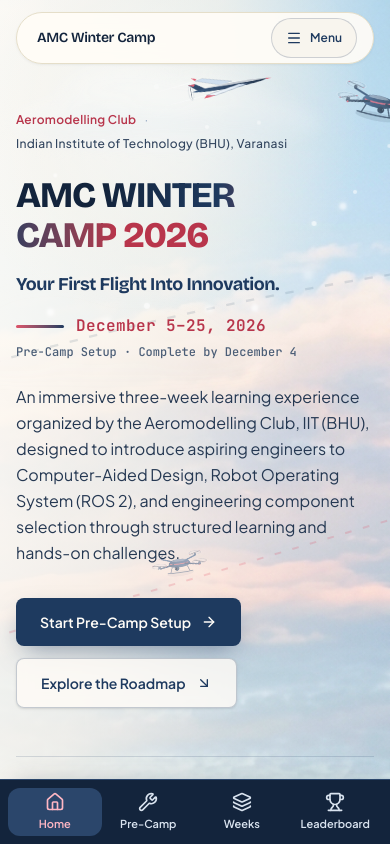
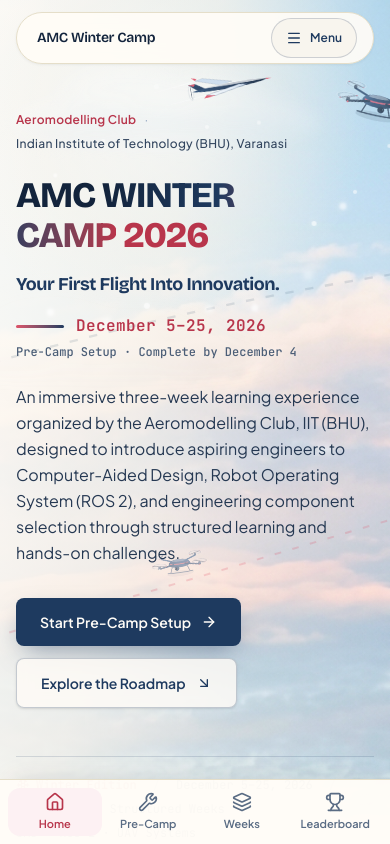
Before and after one commit to CSSIDDHARTH/AMC_winter_camp_website, a React (Vite) app: page / in a window 390 px wide. Shown: the top 844 px of the page. Built offline with nearby package versions, Linux system fonts and the light colour scheme.

Commit message:
Restore clean pearl-white mobile bottom navigation

```diff
--- a/src/components/Sidebar.tsx
+++ b/src/components/Sidebar.tsx
@@ -349,7 +349,7 @@ export function Sidebar({ mobileOpen, onCloseMobile, onToggleMobile }: SidebarPr
       {/* Mobile bottom navigation. Desktop keeps its collapsible left sidebar. */}
       <nav
         aria-label="Mobile bottom navigation"
-        className="fixed inset-x-0 bottom-0 z-40 border-t border-[#2B466B] bg-[#13243C] text-[#FFFCF7] shadow-[0_-8px_28px_-14px_rgba(19,36,60,0.3)] lg:hidden"
+        className="fixed inset-x-0 bottom-0 z-40 border-t border-[#E5DEC9] bg-[#FFFCF7]/98 text-[#13243C] shadow-[0_-8px_28px_-14px_rgba(19,36,60,0.22)] lg:hidden"
         style={{ paddingBottom: 'max(0.5rem, env(safe-area-inset-bottom))' }}
       >
         <div className="mx-auto grid max-w-xl grid-cols-4 items-stretch px-2 pt-2">
@@ -358,8 +358,8 @@ export function Sidebar({ mobileOpen, onCloseMobile, onToggleMobile }: SidebarPr
             end
             onClick={onCloseMobile}
             className={({ isActive }) =>
-              `flex min-h-12 flex-col items-center justify-center gap-1 rounded-xl px-1 text-[11px] font-semibold transition-colors focus-visible:outline-none focus-visible:ring-2 focus-visible:ring-[#FFB7C4] ${
-                isActive ? 'bg-[#2B466B] text-[#FFB7C4]' : 'text-[#D9E3EF] hover:bg-[#1F3857] hover:text-white'
+              `flex min-h-12 flex-col items-center justify-center gap-1 rounded-xl px-1 text-[11px] font-semibold transition-colors focus-visible:outline-none focus-visible:ring-2 focus-visible:ring-[#1E3A5F] ${
+                isActive ? 'bg-[#FDF1F3] text-[#B8354B]' : 'text-[#5A6C84] hover:bg-[#F8F5EE] hover:text-[#13243C]'
               }`
             }
           >
@@ -370,8 +370,8 @@ export function Sidebar({ mobileOpen, onCloseMobile, onToggleMobile }: SidebarPr
             to="/setup"
             onClick={onCloseMobile}
             className={({ isActive }) =>
-              `flex min-h-12 flex-col items-center justify-center gap-1 rounded-xl px-1 text-[11px] font-semibold transition-colors focus-visible:outline-none focus-visible:ring-2 focus-visible:ring-[#FFB7C4] ${
-                isActive ? 'bg-[#2B466B] text-[#FFB7C4]' : 'text-[#D9E3EF] hover:bg-[#1F3857] hover:text-white'
+              `flex min-h-12 flex-col items-center justify-center gap-1 rounded-xl px-1 text-[11px] font-semibold transition-colors focus-visible:outline-none focus-visible:ring-2 focus-visible:ring-[#1E3A5F] ${
+                isActive ? 'bg-[#FDF1F3] text-[#B8354B]' : 'text-[#5A6C84] hover:bg-[#F8F5EE] hover:text-[#13243C]'
               }`
             }
           >
@@ -385,10 +385,10 @@ export function Sidebar({ mobileOpen, onCloseMobile, onToggleMobile }: SidebarPr
             aria-expanded={mobileOpen}
             aria-controls="mobile-camp-navigation"
             aria-label="Open weekly module navigation"
-            className={`flex min-h-12 flex-col items-center justify-center gap-1 rounded-xl px-1 text-[11px] font-semibold transition-colors focus-visible:outline-none focus-visible:ring-2 focus-visible:ring-[#FFB7C4] ${
+            className={`flex min-h-12 flex-col items-center justify-center gap-1 rounded-xl px-1 text-[11px] font-semibold transition-colors focus-visible:outline-none focus-visible:ring-2 focus-visible:ring-[#1E3A5F] ${
               mobileOpen || location.pathname.startsWith('/week/')
-                ? 'bg-[#2B466B] text-[#FFB7C4]'
-                : 'text-[#D9E3EF] hover:bg-[#1F3857] hover:text-white'
+                ? 'bg-[#FDF1F3] text-[#B8354B]'
+                : 'text-[#5A6C84] hover:bg-[#F8F5EE] hover:text-[#13243C]'
             }`}
           >
             <Layers className="h-5 w-5" aria-hidden="true" />
@@ -398,8 +398,8 @@ export function Sidebar({ mobileOpen, onCloseMobile, onToggleMobile }: SidebarPr
             to="/leaderboard"
             onClick={onCloseMobile}
             className={({ isActive }) =>
-              `flex min-h-12 flex-col items-center justify-center gap-1 rounded-xl px-1 text-[11px] font-semibold transition-colors focus-visible:outline-none focus-visible:ring-2 focus-visible:ring-[#FFB7C4] ${
-                isActive ? 'bg-[#2B466B] text-[#FFB7C4]' : 'text-[#D9E3EF] hover:bg-[#1F3857] hover:text-white'
+              `flex min-h-12 flex-col items-center justify-center gap-1 rounded-xl px-1 text-[11px] font-semibold transition-colors focus-visible:outline-none focus-visible:ring-2 focus-visible:ring-[#1E3A5F] ${
+                isActive ? 'bg-[#FDF1F3] text-[#B8354B]' : 'text-[#5A6C84] hover:bg-[#F8F5EE] hover:text-[#13243C]'
               }`
             }
           >
```
